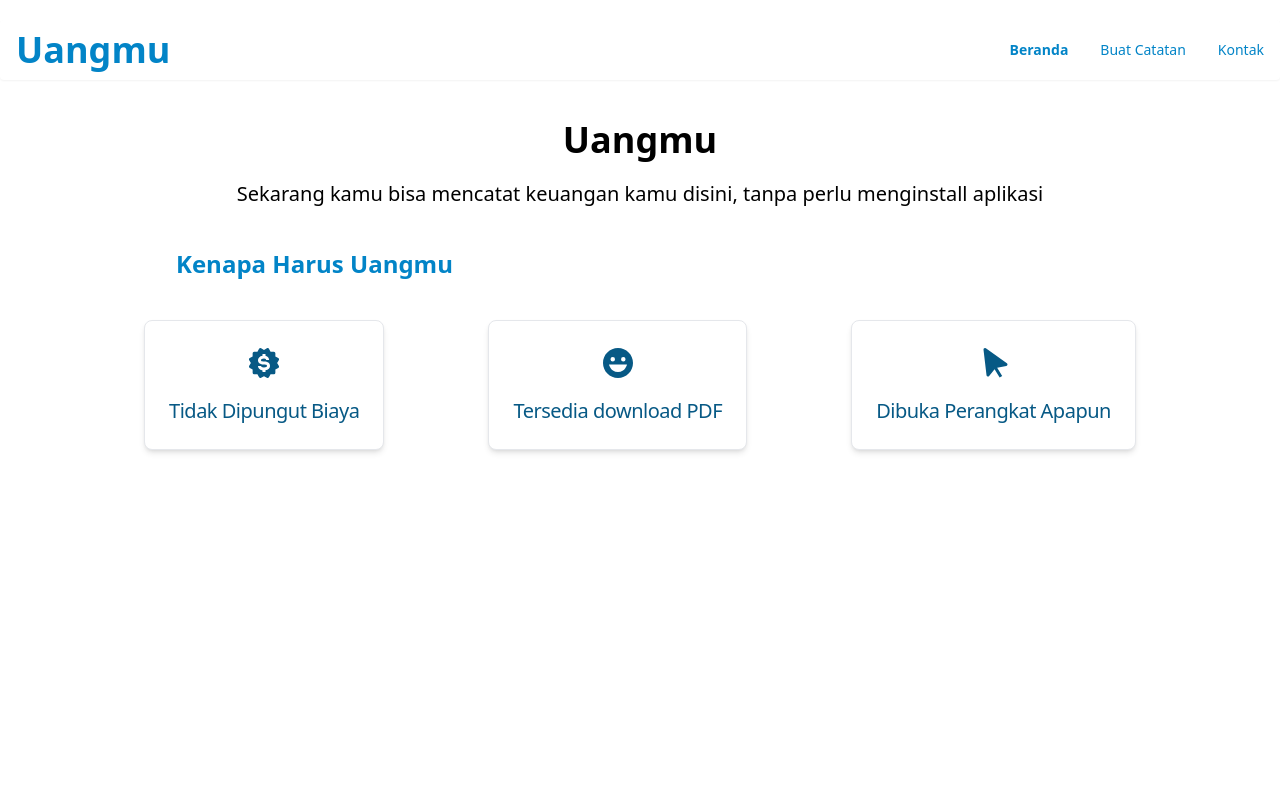
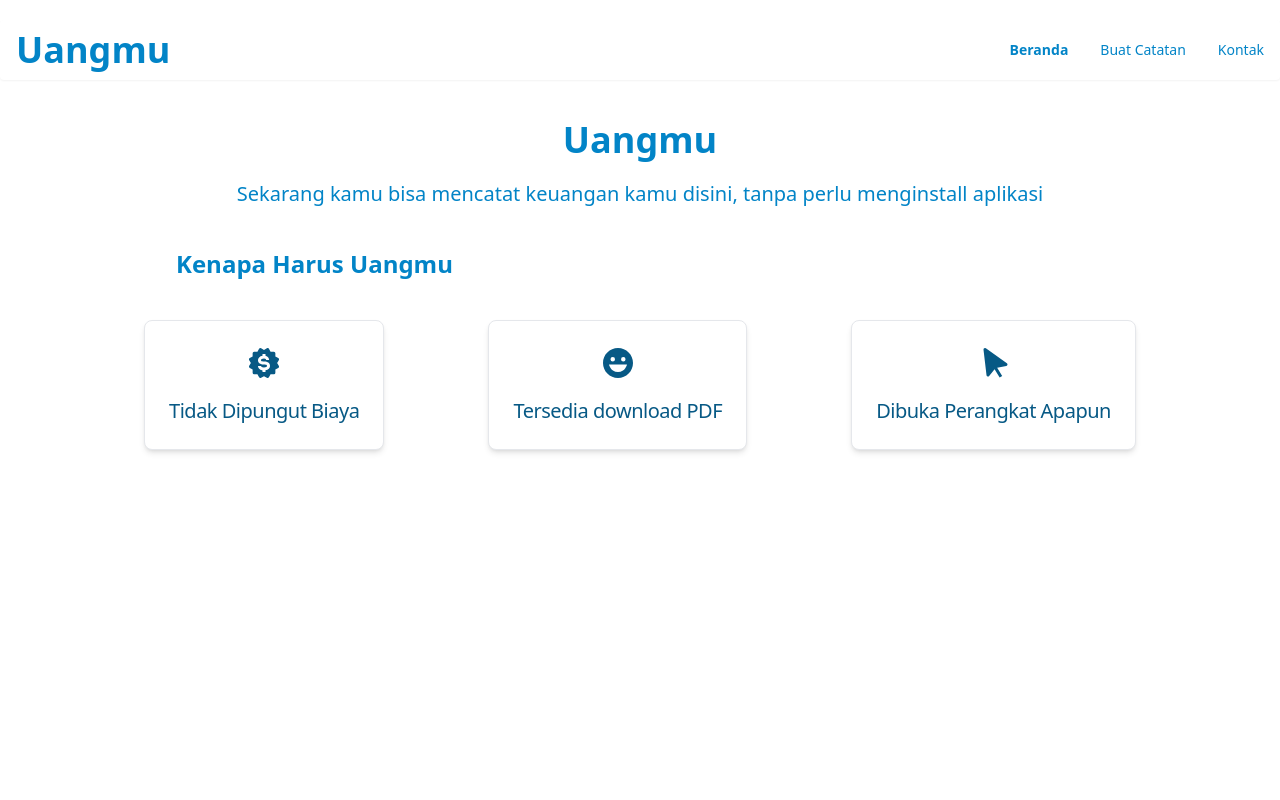
Before and after one commit to Anugerah20/Uangmu, a React (Vite) app: page / in a window 1280 px wide. Shown: the top 800 px of the page. Built offline with nearby package versions, Linux system fonts and the light colour scheme.

Commit message:
styling: update text color

```diff
--- a/src/pages/Home.jsx
+++ b/src/pages/Home.jsx
@@ -18,8 +18,8 @@ const Home = () => {
           >
                {/* START: DESKRIPSI */}
                <section className="text-center">
-                    <h1 className="text-4xl font-bold mt-10">Uangmu</h1>
-                    <p className="text-xl mt-5 w-4/5 md:w-4/5 mx-auto sm:w-full">Sekarang kamu bisa mencatat keuangan kamu disini, tanpa perlu menginstall aplikasi</p>
+                    <h1 className="text-4xl font-bold mt-10 text-sky-600">Uangmu</h1>
+                    <p className="text-xl mt-5 w-4/5 md:w-4/5 mx-auto sm:w-full text-sky-600">Sekarang kamu bisa mencatat keuangan kamu disini, tanpa perlu menginstall aplikasi</p>
                     <CardList />
                </section>
                {/* END: DESKRIPSI */}
```
